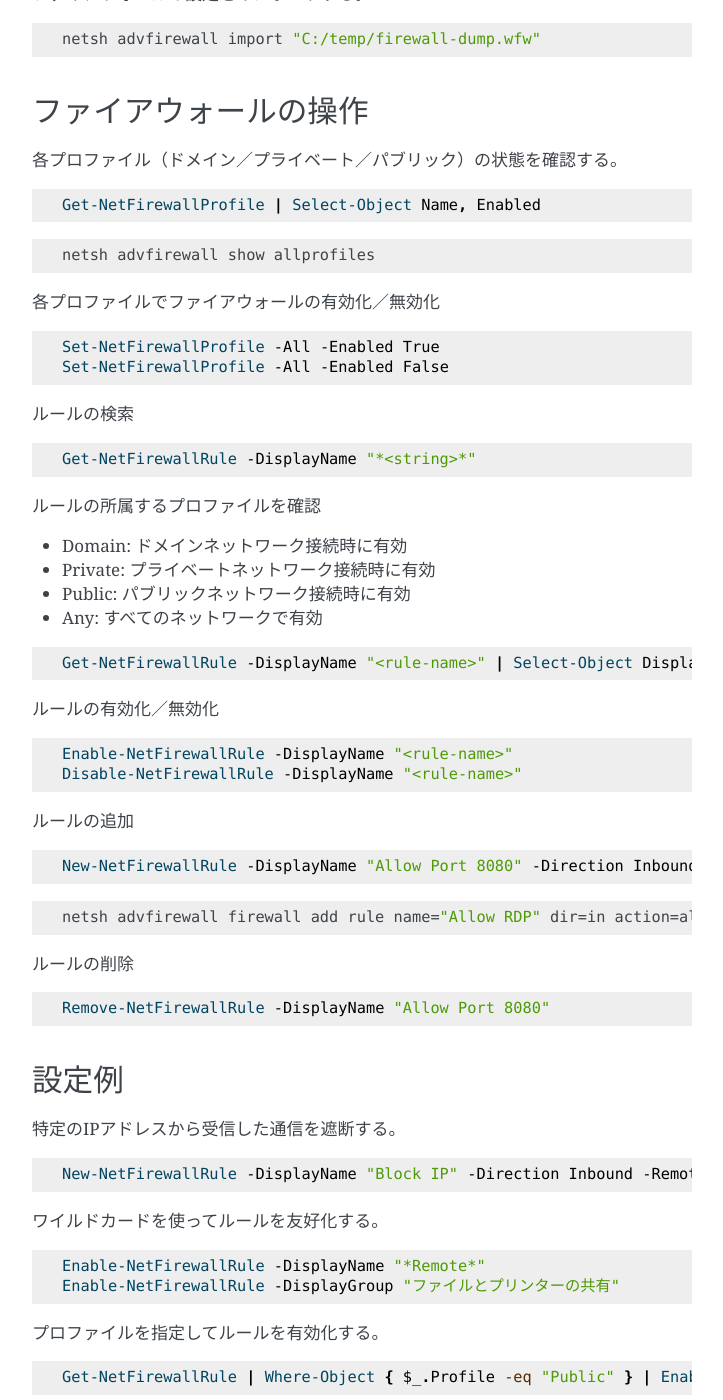
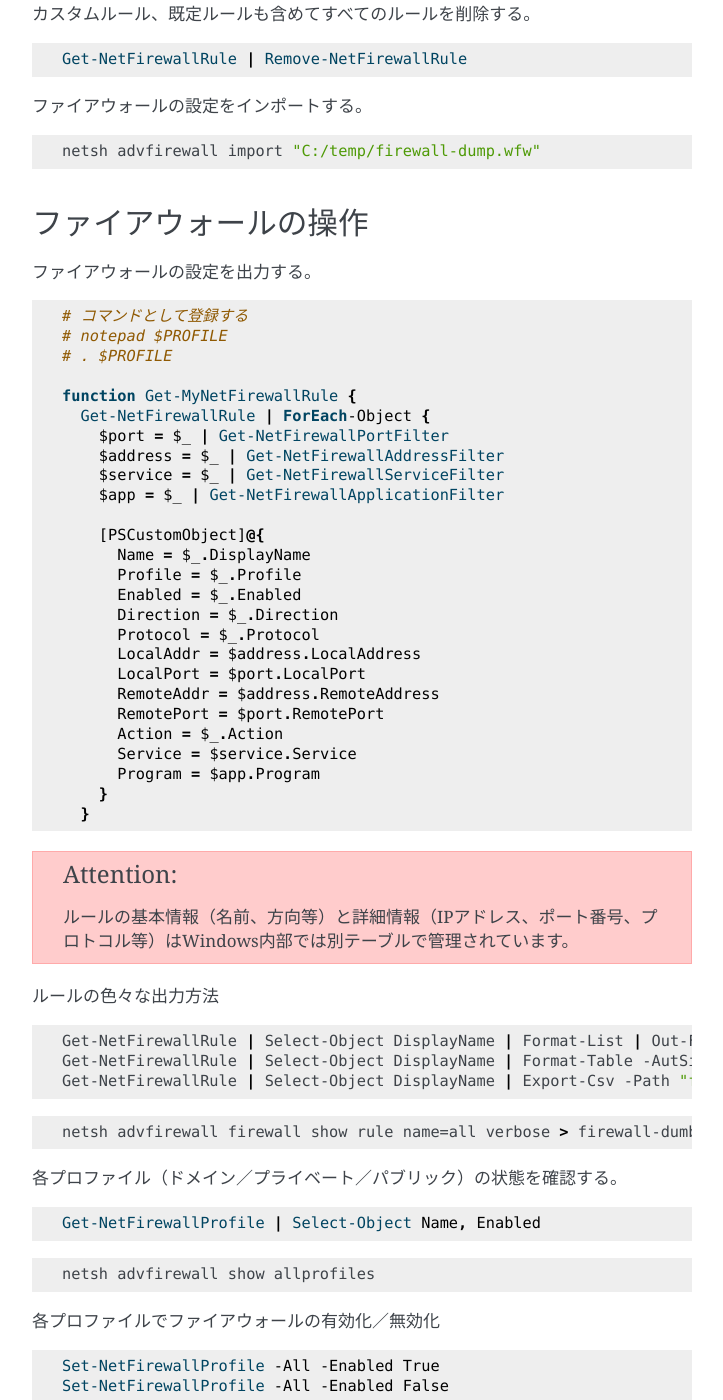
Before and after one commit to fhorsttty/ten-seki, a Sphinx documentation site: the page built from source/contents/ops/windows/firewall.rst, in a window 1280 px wide and 1400 px high, scrolled down 606 px. Shown: the whole window, without its empty margins (388-1111 px from the left). Built offline with Sphinx 7.4.7, drawn with Linux system fonts in a browser that asks for light colours; pages that are not in the unit, such as notebooks, are missing from menus; some of the changed text lies outside the part shown.

Commit message:
add setting for program, service

```diff
--- a/source/contents/ops/windows/firewall.rst
+++ b/source/contents/ops/windows/firewall.rst
@@ -6,6 +6,10 @@
 ================================
 
 ファイアウォールの設定をエクスポートする。
+
+.. attention::
+
+   バイナリ形式のため設定内容を確認することはできません。
 
 .. code-block:: bat
 
@@ -38,6 +42,54 @@
 
 ファイアウォールの操作
 =======================
+
+ファイアウォールの設定を出力する。
+
+.. code-block:: powershell
+
+   # コマンドとして登録する
+   # notepad $PROFILE
+   # . $PROFILE
+
+   function Get-MyNetFirewallRule {
+     Get-NetFirewallRule | ForEach-Object {
+       $port = $_ | Get-NetFirewallPortFilter
+       $address = $_ | Get-NetFirewallAddressFilter
+       $service = $_ | Get-NetFirewallServiceFilter
+       $app = $_ | Get-NetFirewallApplicationFilter
+
+       [PSCustomObject]@{
+         Name = $_.DisplayName
+         Profile = $_.Profile
+         Enabled = $_.Enabled
+         Direction = $_.Direction
+         Protocol = $_.Protocol
+         LocalAddr = $address.LocalAddress
+         LocalPort = $port.LocalPort
+         RemoteAddr = $address.RemoteAddress
+         RemotePort = $port.RemotePort
+         Action = $_.Action
+         Service = $service.Service
+         Program = $app.Program
+       }
+     }
+
+.. attention::
+
+   ルールの基本情報（名前、方向等）と詳細情報（IPアドレス、ポート番号、プロトコル等）はWindows内部では別テーブルで管理されています。
+
+
+ルールの色々な出力方法
+
+.. code-block:: bat
+
+   Get-NetFirewallRule | Select-Object DisplayName | Format-List | Out-File "firewall-dump.txt"
+   Get-NetFirewallRule | Select-Object DisplayName | Format-Table -AutSize | Out-File -FilePath "firewall-dump.txt" -Width 512
+   Get-NetFirewallRule | Select-Object DisplayName | Export-Csv -Path "firewall-dump.csv" -Encoding UTF8 -NoTypeInformation
+
+.. code-block:: bat
+
+   netsh advfirewall firewall show rule name=all verbose > firewall-dumb.txt
 
 各プロファイル（ドメイン／プライベート／パブリック）の状態を確認する。
 
@@ -85,7 +137,9 @@
 
 .. code-block:: powershell
 
-   New-NetFirewallRule -DisplayName "Allow Port 8080" -Direction Inbound -LocalPort 8080 -Protocol TCP -Action Allow
+   New-NetFirewallRule -DisplayName "Allow Port 8080" -Direction Inbound -Protocol TCP -LocalPort 8080  -Action Allow
+   New-NetFirewallRule -DisplayName "Allow DNS Service" -Direction Outbound -Service dnscache -Protocol UDP -Action Allow
+   New-NetFirewallRule -DisplayName "Allow Edge" -Direction Outbound -Protocol TCP -RemotePort 443 -Action Allow -Program "C:/Program Files (x86)/Microsoft/Edge/Application/msedge.exe"
 
 .. code-block:: bat
 
```
